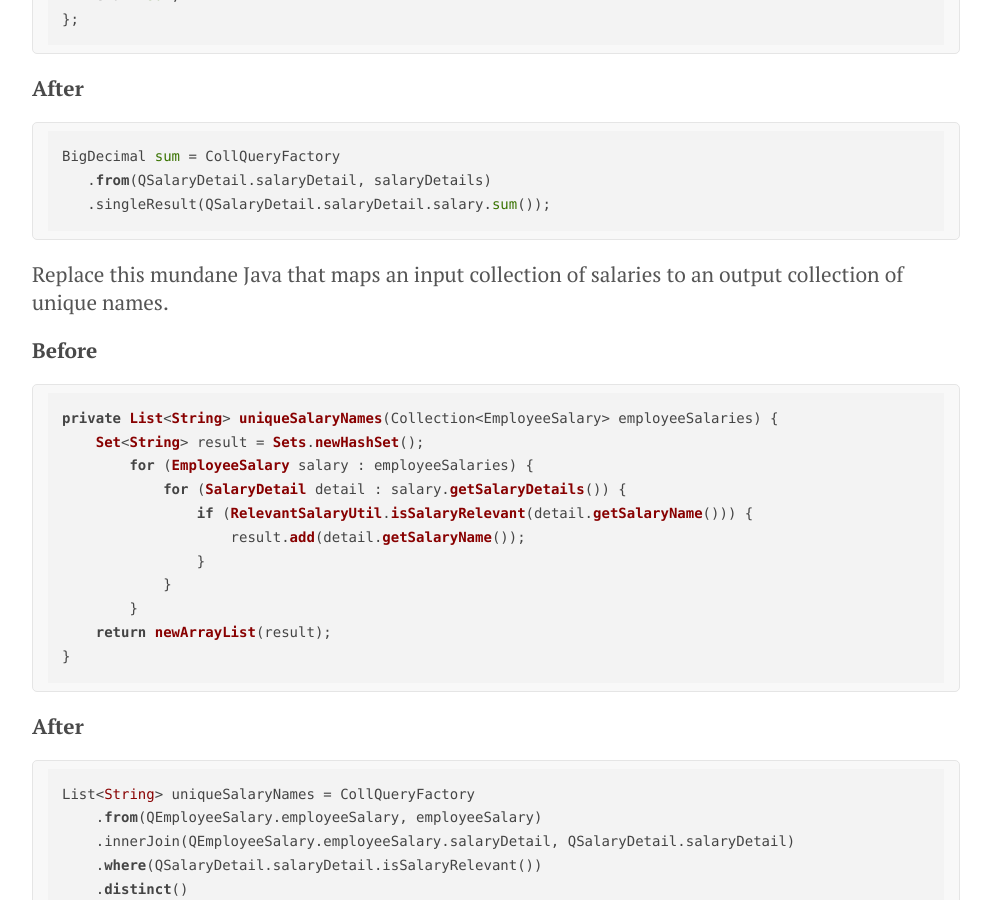
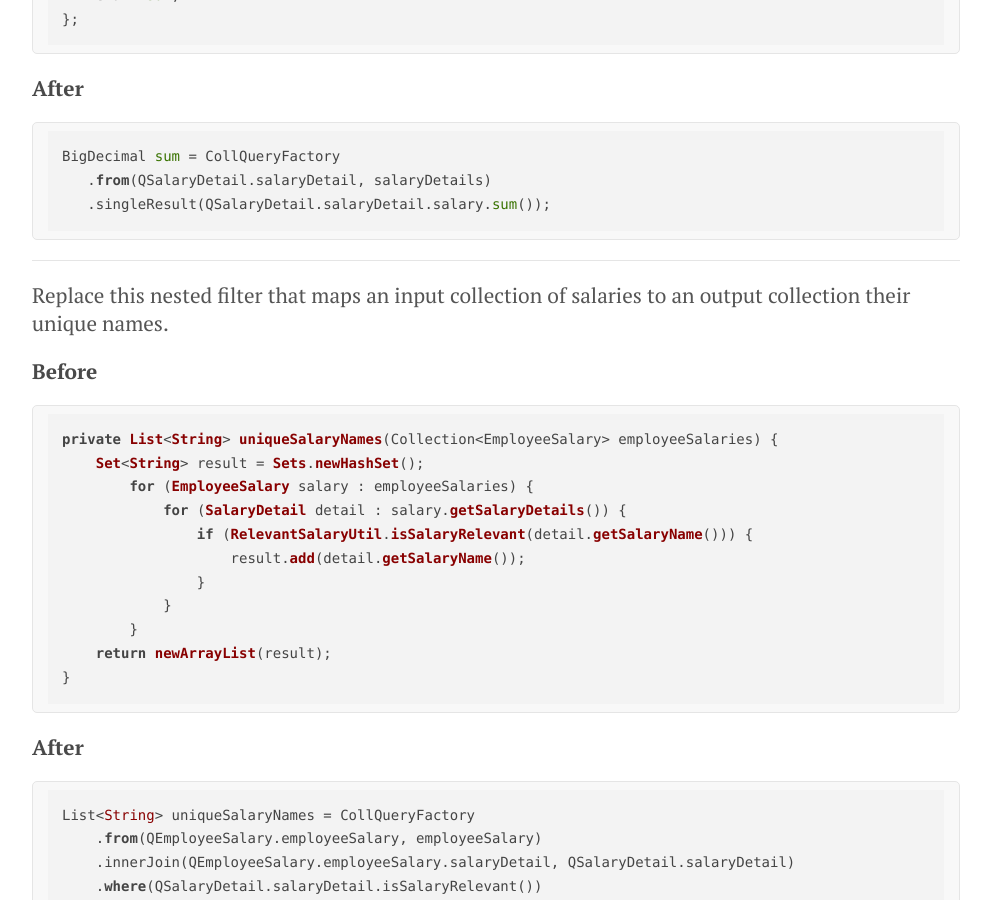
Before and after one commit to griffio/griffio.github.io, a Jekyll site: the page built from _posts/2014-09-01-querydsl-maturity-model.md, in a window 1280 px wide and 900 px high, scrolled down 2139 px. Shown: the whole window, without its empty margins (144-1135 px from the left). Built offline with Jekyll 4.4.1, drawn with Linux system fonts in a browser that asks for light colours; nearby versions of some CDN libraries; some of the changed text lies outside the part shown.

Commit message:
Update 2014-09-01-querydsl-maturity-model.md

```diff
--- a/_posts/2014-09-01-querydsl-maturity-model.md
+++ b/_posts/2014-09-01-querydsl-maturity-model.md
@@ -108,7 +108,9 @@ BigDecimal sum = CollQueryFactory
    .singleResult(QSalaryDetail.salaryDetail.salary.sum());
 ~~~
 
-Replace this mundane Java that maps an input collection of salaries to an output collection of unique names.
+---
+
+Replace this nested filter that maps an input collection of salaries to an output collection their unique names.
 
 #### Before
 
```
Also changed, not shown: other parts of _posts/2014-09-01-querydsl-maturity-model.md (+1 -1 lines).
